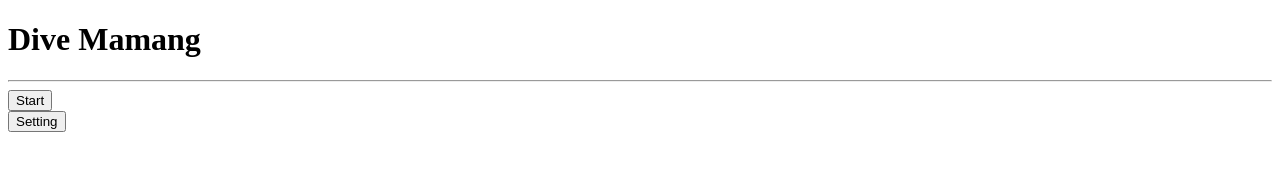
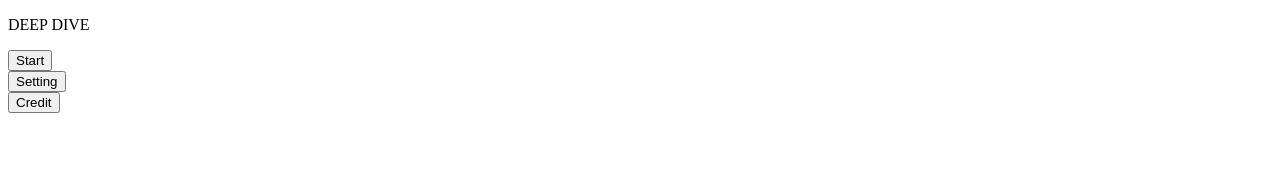
Before and after one commit to SoJune1023/dive-mamang, a website: page src/html/title.html in a window 1280 px wide. Drawn offline with Linux system fonts and the light colour scheme.

Commit message:
feat: 기본 레이아웃 구현

```diff
--- a/src/html/title.html
+++ b/src/html/title.html
@@ -2,22 +2,22 @@
 <head>
     <meta charset="UTF-8">
     <title>Title</title>
+    <link rel="stylesheet" href="../css/title.css" />
 </head>
 <body>
-    <h1>Dive Mamang</h1>
-    <hr>
-    <table title="buttonArea">
-        <a href="./chat.html">
-            <Button>
-                Start
-            </Button>
-        </a>
-        <br>
-        <a href="./setting.html">
-            <button>
-                Setting
-            </button>
-        </a>
-    </table>
+    <header id="title_header">
+        <div id="title">
+            <p>DEEP DIVE</p>
+        </div>
+    </header>
+    <section id="title_section">
+        <div id="button_location">
+            <input type="button" class="menu-button" id="startButton" value="Start">
+            <br>
+            <input type="button" class="menu-button" id="settingButton" value="Setting">
+            <br>
+            <input type="button" class="menu-button" id="creditButton" value="Credit">
+        </div>
+    </section>
 </body>
 </html>
```
